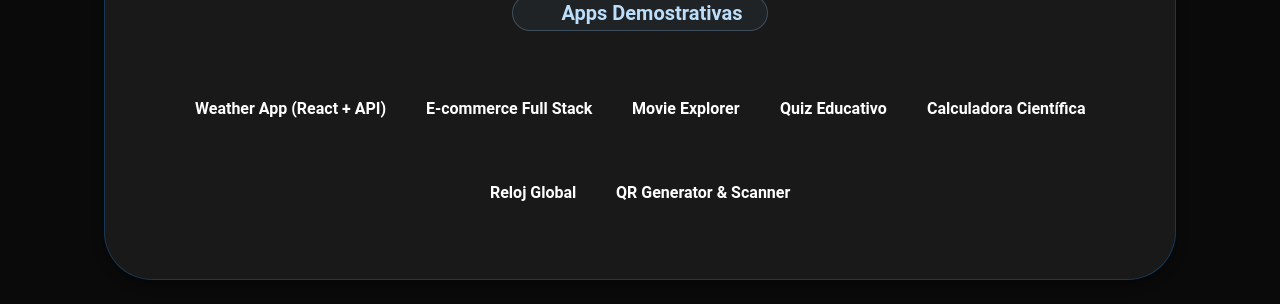
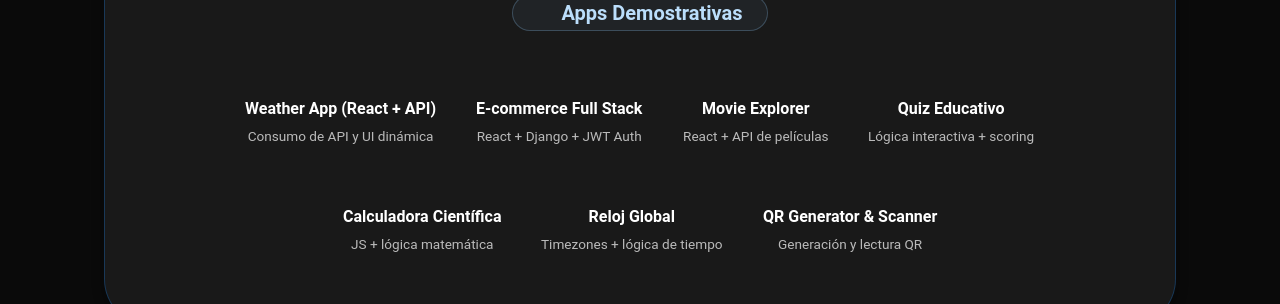
Before and after one commit to Patogol35/jorgito, a React (Vite) app: page / in a window 1280 px wide. Shown: the part 2860-3164 px from the top of the page. Built offline with nearby package versions, Linux system fonts and the light colour scheme; some icons are missing.

Commit message:
Update Projects.jsx

```diff
--- a/src/components/Projects.jsx
+++ b/src/components/Projects.jsx
@@ -59,6 +59,7 @@ function ProjectCard({ p, palette }) {
         <Box sx={{ textAlign: "center", px: 1 }}>
           <Icon sx={{ fontSize: 30, color: p.color }} />
 
+          {/* TÍTULO */}
           <Typography variant="subtitle1" sx={{ fontWeight: "bold", mt: 1 }}>
             <Link
               href={p.link}
@@ -73,6 +74,18 @@ function ProjectCard({ p, palette }) {
             >
               {p.titulo}
             </Link>
+          </Typography>
+
+          {/* 🔥 NUEVO: DESCRIPCIÓN */}
+          <Typography
+            variant="body2"
+            sx={{
+              color: "text.secondary",
+              mt: 0.5,
+              fontSize: "0.85rem",
+            }}
+          >
+            {p.descripcion}
           </Typography>
         </Box>
       </motion.div>
@@ -125,7 +138,7 @@ export default function Projects({ t }) {
         color: palette.text.primary,
       }}
     >
-      {/* 🎬 CONTENEDOR ANIMADO IGUAL QUE CERTIFICATIONS */}
+      {/* 🎬 ANIMACIÓN TIPO CERTIFICATIONS */}
       <motion.div
         variants={container}
         initial="hidden"
```
